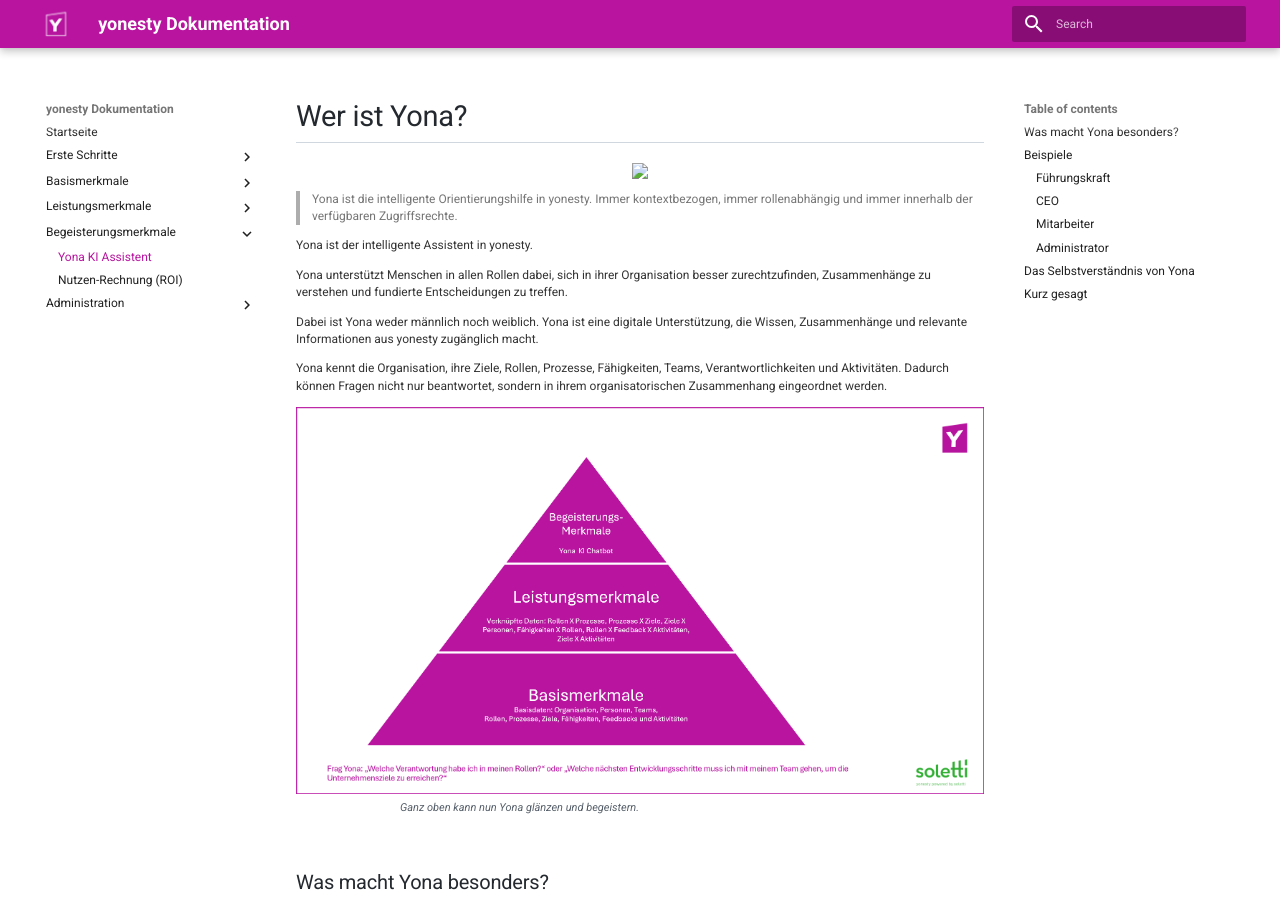
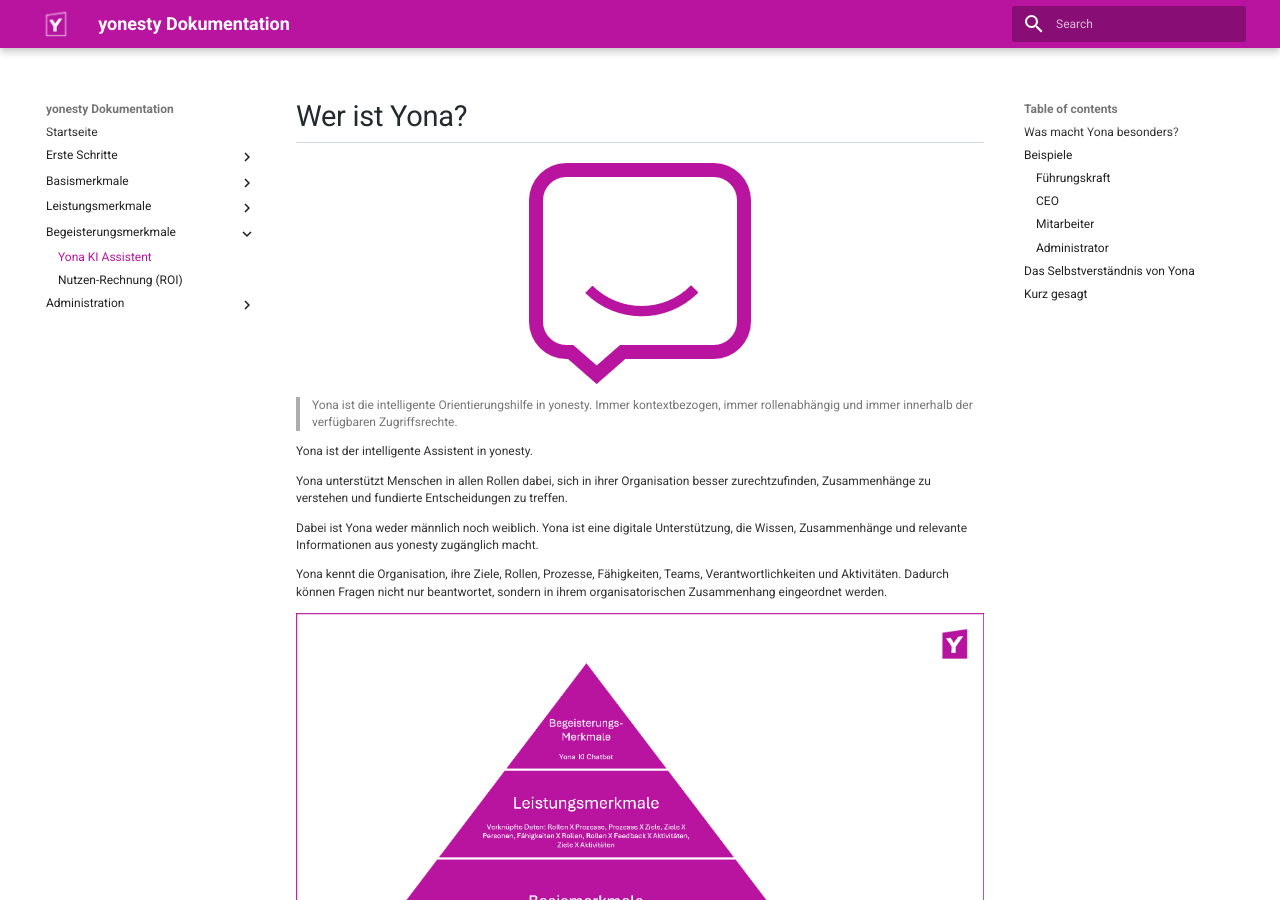
Before and after one commit to ricohaenelsoletti/yonesty, an MkDocs documentation site: the page built from docs/Yona.md, in a window 1280 px wide and 900 px high. Built offline with MkDocs 1.6.1 and Material for MkDocs 9.7.7, drawn with Linux system fonts in a browser that asks for light colours.

Commit message:
Fix image path in Yona documentation

```diff
--- a/docs/Yona.md
+++ b/docs/Yona.md
@@ -1,7 +1,7 @@
 # Wer ist Yona?
 
 <figure>
-    <img src="/assests/Yona-Icon.png">
+    <img src="/assets/Yona-Icon.png">
 </figure>
 
 > Yona ist die intelligente Orientierungshilfe in yonesty. Immer kontextbezogen, immer rollenabhängig und immer innerhalb der verfügbaren Zugriffsrechte.
```
